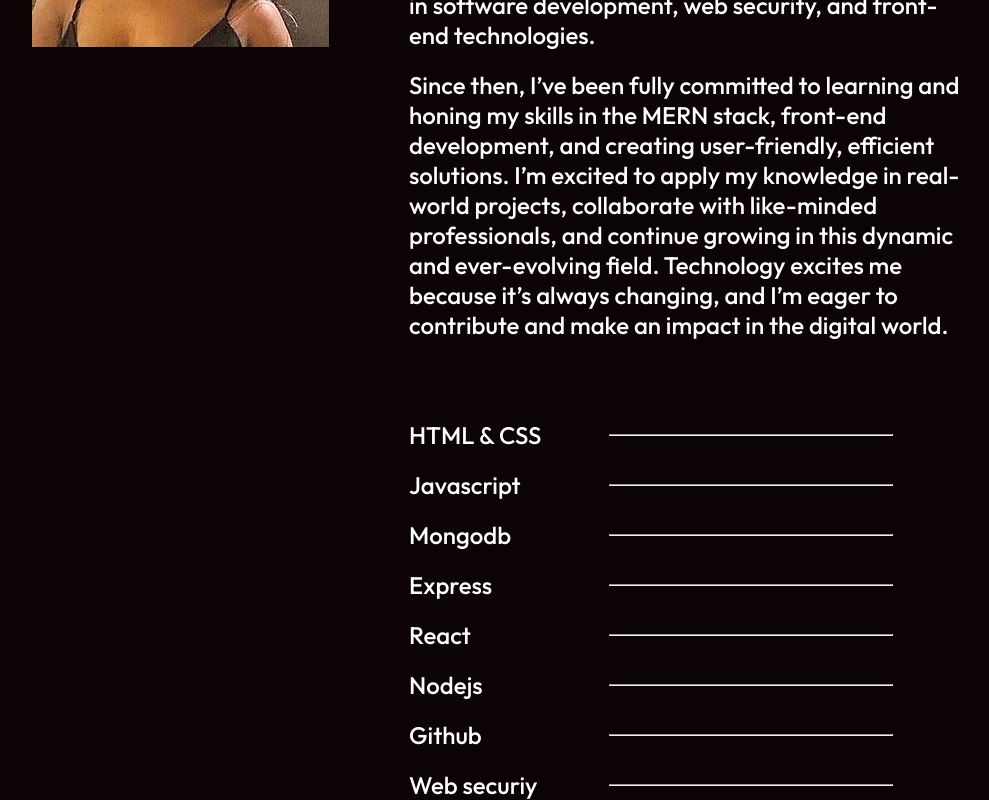
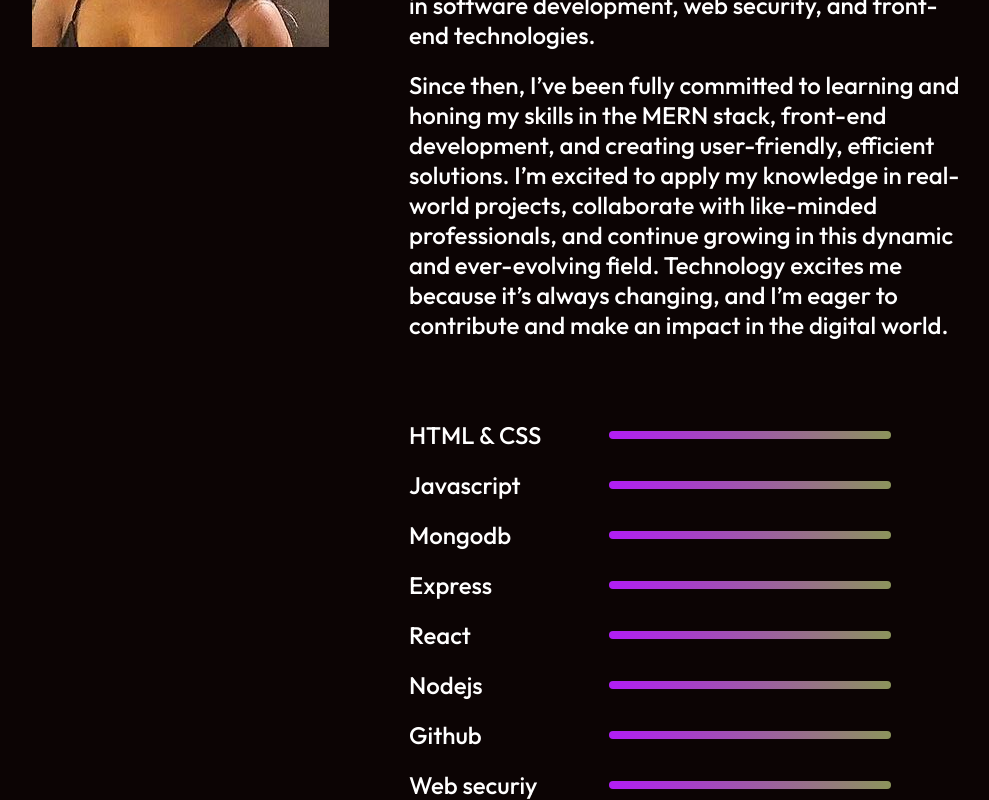
Before and after one commit to Reneegladys/renees-portfolio, a React (Vite) app: page / in a window 1280 px wide. Shown: the part 1950-2750 px from the top of the page, without its empty margins (138-1127 px from the left). Built offline with nearby package versions, Linux system fonts and the light colour scheme.

Commit message:
just finished the about us section

```diff
--- a/src/components/about/about.css
+++ b/src/components/about/about.css
@@ -54,3 +54,17 @@ gap: 80px;
     font-size: 24px;
     font-weight: 500;
 }
+
+.about-skill hr {
+    outline: none;
+    border: none;
+    width: 50%;
+    height: 8px;
+    border-radius: 50px;
+    background: linear-gradient(264deg, #df89 -5.09%, #b415ff 106.28%);
+}
+
+.about-skill:hover {
+    transform: scale(1.05);
+    transition: 0.3s;
+}
--- a/src/components/about/about.jsx
+++ b/src/components/about/about.jsx
@@ -31,8 +31,6 @@ const About = () => {
                   <div className='about-skill'><p>Nodejs</p><hr style={{width: '50%'}}/></div>
                   <div className='about-skill'><p>Github</p><hr style={{width: '50%'}}/></div>
                   <div className='about-skill'><p>Web securiy</p><hr style={{width: '50%'}}/></div>
-
-
                 </div>
             </div>
         </div>
```
